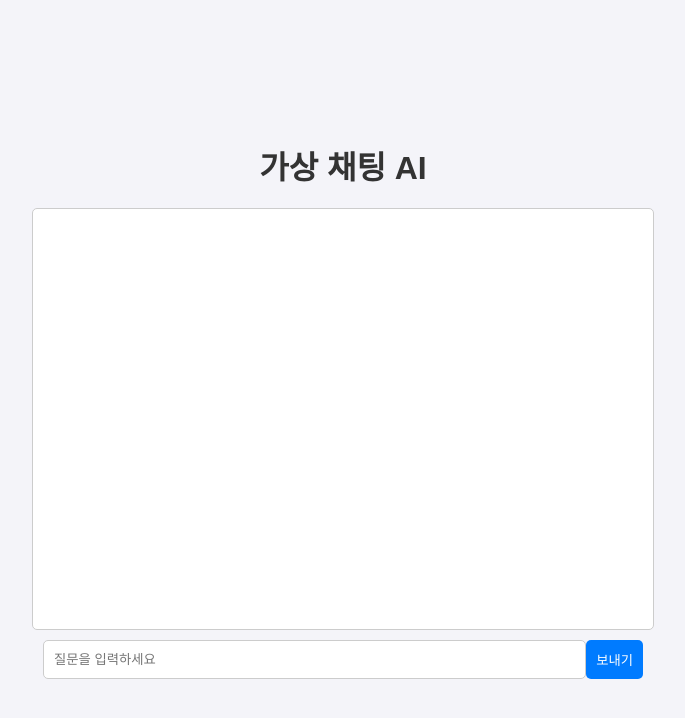
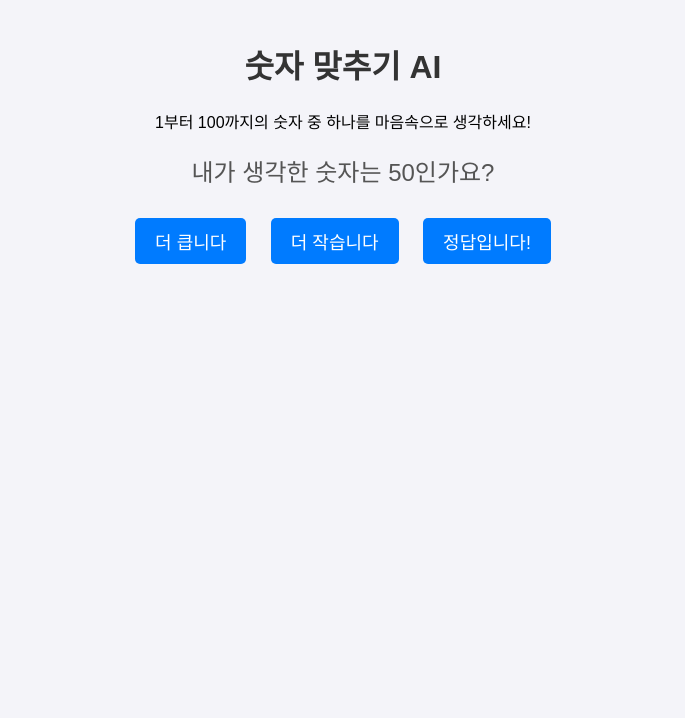
Before and after one commit to ducodus/channy, a plain HTML site: page index.html in a window 1280 px wide. Shown: the whole page, without its empty margins (297-982 px from the left). Drawn offline with Linux system fonts and the light colour scheme.

Commit message:
Update index.html

```diff
--- a/index.html
+++ b/index.html
@@ -3,113 +3,83 @@
 <head>
     <meta charset="UTF-8">
     <meta name="viewport" content="width=device-width, initial-scale=1.0">
-    <title>가상 채팅 AI</title>
+    <title>숫자 맞추기 AI</title>
     <style>
         body {
             font-family: Arial, sans-serif;
+            text-align: center;
+            background-color: #f4f4f9;
             margin: 0;
-            padding: 0;
-            display: flex;
-            flex-direction: column;
-            align-items: center;
-            justify-content: center;
-            height: 100vh;
-            background-color: #f4f4f9;
+            padding: 20px;
         }
         h1 {
-            margin-bottom: 20px;
             color: #333;
         }
-        #chatbox {
-            width: 80%;
-            max-width: 600px;
-            height: 400px;
-            background-color: #fff;
-            border: 1px solid #ccc;
-            border-radius: 5px;
-            overflow-y: auto;
-            padding: 10px;
-            margin-bottom: 10px;
-        }
-        .message {
-            margin: 5px 0;
-            padding: 10px;
-            border-radius: 10px;
-        }
-        .user {
-            background-color: #d1e7ff;
-            text-align: right;
-        }
-        .ai {
-            background-color: #ffeeba;
-            text-align: left;
-        }
-        #input-area {
-            display: flex;
-            width: 80%;
-            max-width: 600px;
-        }
-        #input-area input {
-            flex: 1;
-            padding: 10px;
-            border: 1px solid #ccc;
+        button {
+            font-size: 18px;
+            padding: 10px 20px;
+            margin: 10px;
+            cursor: pointer;
+            background-color: #007bff;
+            color: white;
+            border: none;
             border-radius: 5px;
         }
-        #input-area button {
-            padding: 10px;
-            background-color: #007bff;
-            color: #fff;
-            border: none;
-            border-radius: 5px;
-            cursor: pointer;
+        button:hover {
+            background-color: #0056b3;
         }
-        #input-area button:hover {
-            background-color: #0056b3;
+        #message {
+            font-size: 24px;
+            margin: 20px 0;
+            color: #555;
         }
     </style>
 </head>
 <body>
-    <h1>가상 채팅 AI</h1>
-    <div id="chatbox"></div>
-    <div id="input-area">
-        <input type="text" id="userInput" placeholder="질문을 입력하세요" />
-        <button onclick="sendMessage()">보내기</button>
-    </div>
+    <h1>숫자 맞추기 AI</h1>
+    <p>1부터 100까지의 숫자 중 하나를 마음속으로 생각하세요!</p>
+    <p id="message">내가 생각한 숫자는...</p>
+    <button onclick="handleAnswer('higher')">더 큽니다</button>
+    <button onclick="handleAnswer('lower')">더 작습니다</button>
+    <button onclick="handleAnswer('correct')">정답입니다!</button>
 
     <script>
-        const chatbox = document.getElementById("chatbox");
+        // 숫자 범위와 초기값
+        let min = 1;
+        let max = 100;
+        let guess = Math.floor((min + max) / 2);
 
-        // 간단한 규칙 기반 AI 응답
-        const responses = {
-            "안녕": "안녕하세요! 어떻게 도와드릴까요?",
-            "오늘 날씨 어때?": "저는 인공지능이라 날씨를 직접 알 수는 없지만, 맑은 날이길 바랄게요!",
-            "좋아하는 음식은?": "저는 데이터만 먹는답니다! 😊",
-            "인공지능이 뭐야?": "인공지능은 사람처럼 학습하고 사고할 수 있는 기술이에요.",
-            "잘 가": "안녕히 가세요! 또 찾아주세요."
-        };
+        const messageElement = document.getElementById('message');
 
-        function sendMessage() {
-            const userInput = document.getElementById("userInput").value.trim();
-            if (userInput === "") return;
-
-            // 사용자 메시지 추가
-            addMessage(userInput, "user");
-
-            // AI 응답 처리
-            const aiResponse = responses[userInput] || "죄송해요, 잘 이해하지 못했어요. 😢";
-            setTimeout(() => addMessage(aiResponse, "ai"), 500); // AI 응답 딜레이
-
-            // 입력창 비우기
-            document.getElementById("userInput").value = "";
+        // 메시지 업데이트
+        function updateMessage() {
+            messageElement.textContent = `내가 생각한 숫자는 ${guess}인가요?`;
         }
 
-        function addMessage(text, type) {
-            const message = document.createElement("div");
-            message.className = `message ${type}`;
-            message.textContent = text;
-            chatbox.appendChild(message);
-            chatbox.scrollTop = chatbox.scrollHeight; // 스크롤 하단으로 이동
+        // 답변 처리
+        function handleAnswer(answer) {
+            if (answer === 'higher') {
+                min = guess + 1;
+            } else if (answer === 'lower') {
+                max = guess - 1;
+            } else if (answer === 'correct') {
+                messageElement.textContent = `정답입니다! 숫자는 ${guess}입니다! 🎉`;
+                disableButtons();
+                return;
+            }
+
+            // 다음 추측값 계산
+            guess = Math.floor((min + max) / 2);
+            updateMessage();
         }
+
+        // 버튼 비활성화
+        function disableButtons() {
+            document.querySelectorAll('button').forEach(button => button.disabled = true);
+        }
+
+        // 초기 메시지 설정
+        updateMessage();
     </script>
 </body>
 </html>
```
